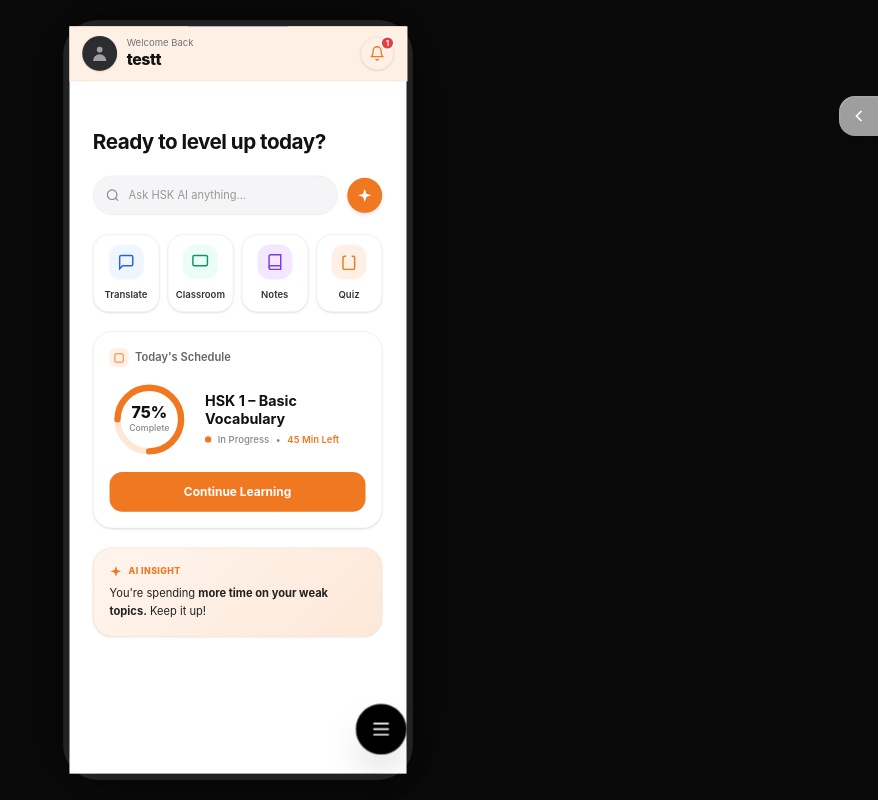
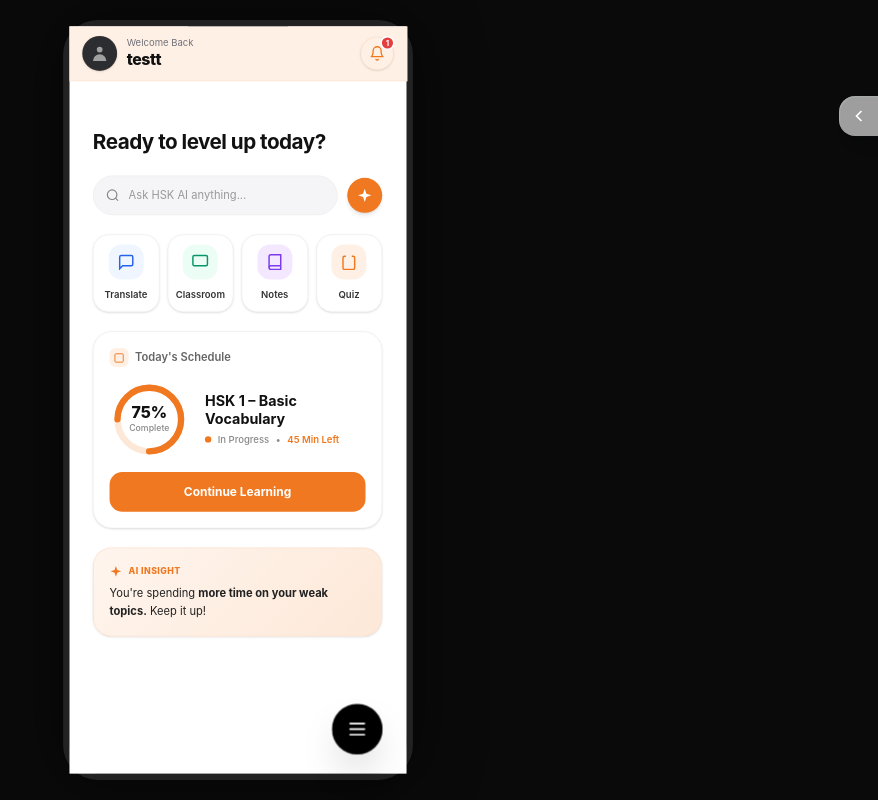
Before and after one commit to ayora304/hsk-pwa-v01, a React (Vite) app: page /home in a window 1280 px wide. Shown: the whole page, without its empty margins (402-1280 px from the left). Built offline with nearby package versions, Linux system fonts and the light colour scheme; grey boxes are pictures that could not be loaded.

Commit message:
ui: perfectly align floating menu icon with page content

```diff
--- a/src/components/layout/AppLayout.tsx
+++ b/src/components/layout/AppLayout.tsx
@@ -115,7 +115,7 @@ export const AppLayout: React.FC<AppLayoutProps> = ({ children }) => {
     </main>
 
       <div
-        className="absolute bottom-6 left-4 right-4 md:left-auto md:right-auto md:w-full md:max-w-[1200px] flex justify-end z-40 pointer-events-none mx-auto"
+        className="absolute bottom-6 inset-x-0 w-full max-w-[1200px] mx-auto px-[24px] md:px-[30px] flex justify-end z-40 pointer-events-none"
         style={{ paddingBottom: 'env(safe-area-inset-bottom)' }}
       >
         <nav
```
